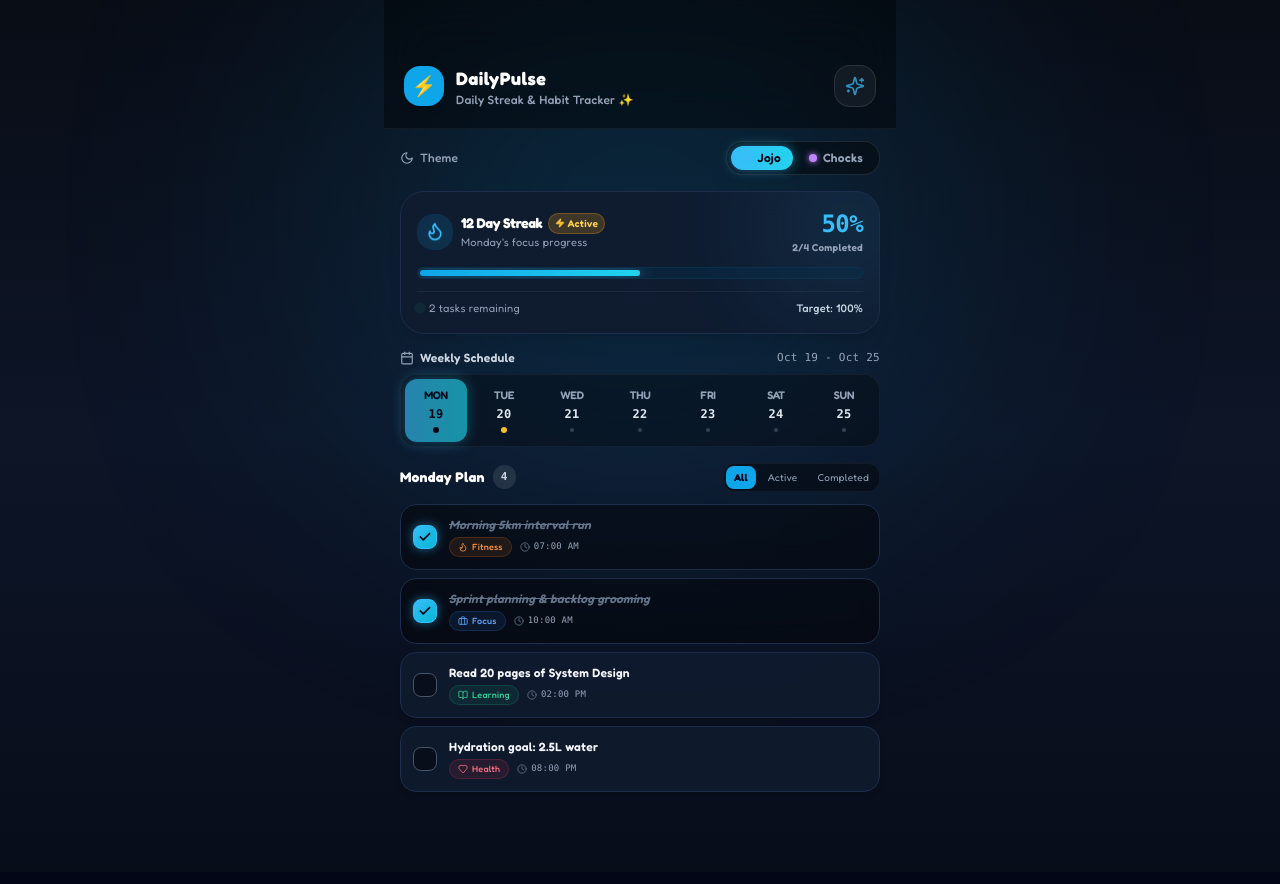
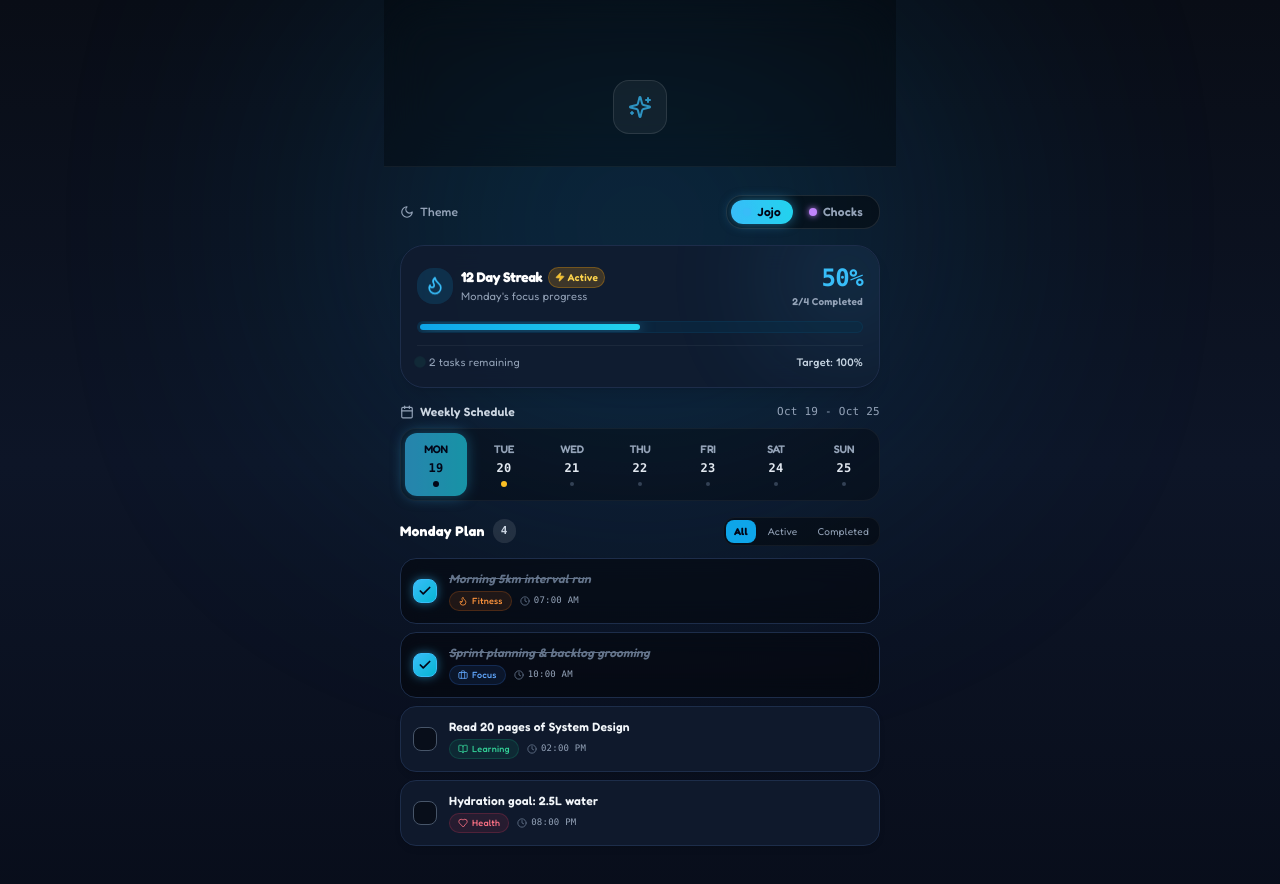
Before and after one commit to smithlyon/streak-pulse-mobile, a React (Vite) app: page / in a window 1280 px wide. Shown: the top 884 px of the page. Built offline with nearby package versions, Linux system fonts and the light colour scheme.

Commit message:
style: remove PIN hint, remove logo/subtitle, center admin star button with generous spacing

```diff
--- a/src/App.jsx
+++ b/src/App.jsx
@@ -146,7 +146,7 @@ export default function App() {
         />
 
         {/* Theme Toggle Bar (Jojo / Chocks) */}
-        <div className="mt-1">
+        <div className="mt-4 sm:mt-5">
           <ThemeToggle
             activeTheme={themeId}
             onSelectTheme={(id) => setThemeId(id)}
--- a/src/components/AdminPinModal.jsx
+++ b/src/components/AdminPinModal.jsx
@@ -142,21 +142,17 @@ export const AdminPinModal = ({ isOpen, onClose, onSuccess, currentTheme }) => {
             })}
           </motion.div>
 
-          {/* Error / Hint Message */}
+          {/* Error / Status Message */}
           <div className="h-5 text-center mb-3">
             {error ? (
               <span className="text-[11px] font-medium text-rose-400 flex items-center justify-center gap-1">
-                <AlertCircle className="w-3 h-3" /> Incorrect PIN. Hint: 1234
+                <AlertCircle className="w-3 h-3" /> Incorrect PIN. Please try again.
               </span>
             ) : isSuccess ? (
               <span className="text-[11px] font-semibold text-emerald-400 flex items-center justify-center gap-1">
                 <Check className="w-3 h-3 stroke-[3]" /> Access Granted!
               </span>
-            ) : (
-              <span className="text-[10px] text-slate-500 font-mono">
-                Hint: PIN is <strong className="text-slate-400">1234</strong>
-              </span>
-            )}
+            ) : null}
           </div>
 
           {/* iOS-Style Number Keypad */}
--- a/src/components/Header.jsx
+++ b/src/components/Header.jsx
@@ -9,50 +9,32 @@ export const Header = ({
   onLockAdmin
 }) => {
   return (
-    <header className="sticky top-0 z-30 px-5 pt-12 pb-5 sm:pt-16 flex items-center justify-between border-b border-white/5 backdrop-blur-xl bg-black/40">
+    <header className="sticky top-0 z-30 px-6 pt-16 pb-6 sm:pt-20 sm:pb-8 flex items-center justify-center border-b border-white/5 backdrop-blur-xl bg-black/30 transition-all duration-300">
+      {/* Center of the top: Star / Admin Access Button with generous breathing room */}
+      <div className="flex items-center justify-center">
+        {isAdminUnlocked ? (
           <div className="flex items-center gap-3">
-        {/* Playful Animated Logo Badge */}
-        <motion.div
-          whileHover={{ rotate: [0, -12, 12, -8, 0], scale: 1.1 }}
-          whileTap={{ scale: 0.9 }}
-          className={`w-10 h-10 rounded-2xl flex items-center justify-center ${currentTheme.accentBg} text-slate-950 font-black text-xl shadow-lg shadow-${currentTheme.id === 'jojo' ? 'sky-500/35' : 'purple-500/35'} cursor-pointer transition-transform`}
-        >
-          ⚡
-        </motion.div>
-
-        <div>
-          <h1 className="text-lg font-bold text-white tracking-wide flex items-center gap-2 font-playful">
-            <span>DailyPulse</span>
-            {isAdminUnlocked && (
-              <span className="flex items-center gap-1 text-[10px] uppercase px-2 py-0.5 rounded-full bg-emerald-500/20 text-emerald-300 border border-emerald-500/30 animate-pulse font-bold">
-                <ShieldCheck className="w-3 h-3" /> Admin
+            <span className="flex items-center gap-1.5 text-xs uppercase px-3 py-1 rounded-full bg-emerald-500/20 text-emerald-300 border border-emerald-500/30 animate-pulse font-bold shadow-sm">
+              <ShieldCheck className="w-3.5 h-3.5" /> Admin Active
             </span>
-            )}
-          </h1>
-          <p className="text-xs text-slate-400 font-medium">Daily Streak & Habit Tracker ✨</p>
-        </div>
-      </div>
-
-      {/* Header Actions: Sparkle PIN Admin Trigger or Lock Button */}
-      <div className="flex items-center gap-2">
-        {isAdminUnlocked ? (
             <button
               onClick={onLockAdmin}
               title="Lock Admin Mode"
-            className="px-3 py-1.5 rounded-2xl bg-rose-500/20 hover:bg-rose-500/30 text-rose-300 border border-rose-500/40 transition-all flex items-center gap-1.5 text-xs font-bold shadow-sm"
+              className="px-3.5 py-1.5 rounded-2xl bg-rose-500/20 hover:bg-rose-500/30 text-rose-300 border border-rose-500/40 transition-all flex items-center gap-1.5 text-xs font-bold shadow-sm hover:scale-105 active:scale-95"
             >
               <Lock className="w-3.5 h-3.5" />
               <span>Lock</span>
             </button>
+          </div>
         ) : (
           <motion.button
-            whileHover={{ scale: 1.15, rotate: 15 }}
+            whileHover={{ scale: 1.15, rotate: 12 }}
             whileTap={{ scale: 0.9 }}
             onClick={onAdminClick}
-            title="Secret Admin Access (PIN: 1234)"
-            className={`p-2.5 rounded-2xl transition-all duration-300 bg-white/5 hover:bg-white/10 border border-white/10 ${currentTheme.accentClass} hover:shadow-lg`}
+            title="Admin Access"
+            className={`p-3.5 rounded-2xl transition-all duration-300 bg-white/5 hover:bg-white/10 border border-white/10 ${currentTheme.accentClass} hover:shadow-xl flex items-center justify-center`}
           >
-            <Sparkles className="w-5 h-5 animate-pulse" />
+            <Sparkles className="w-6 h-6 animate-pulse" />
           </motion.button>
         )}
       </div>
```
Lines whose indentation alone changed are shown as unchanged.
